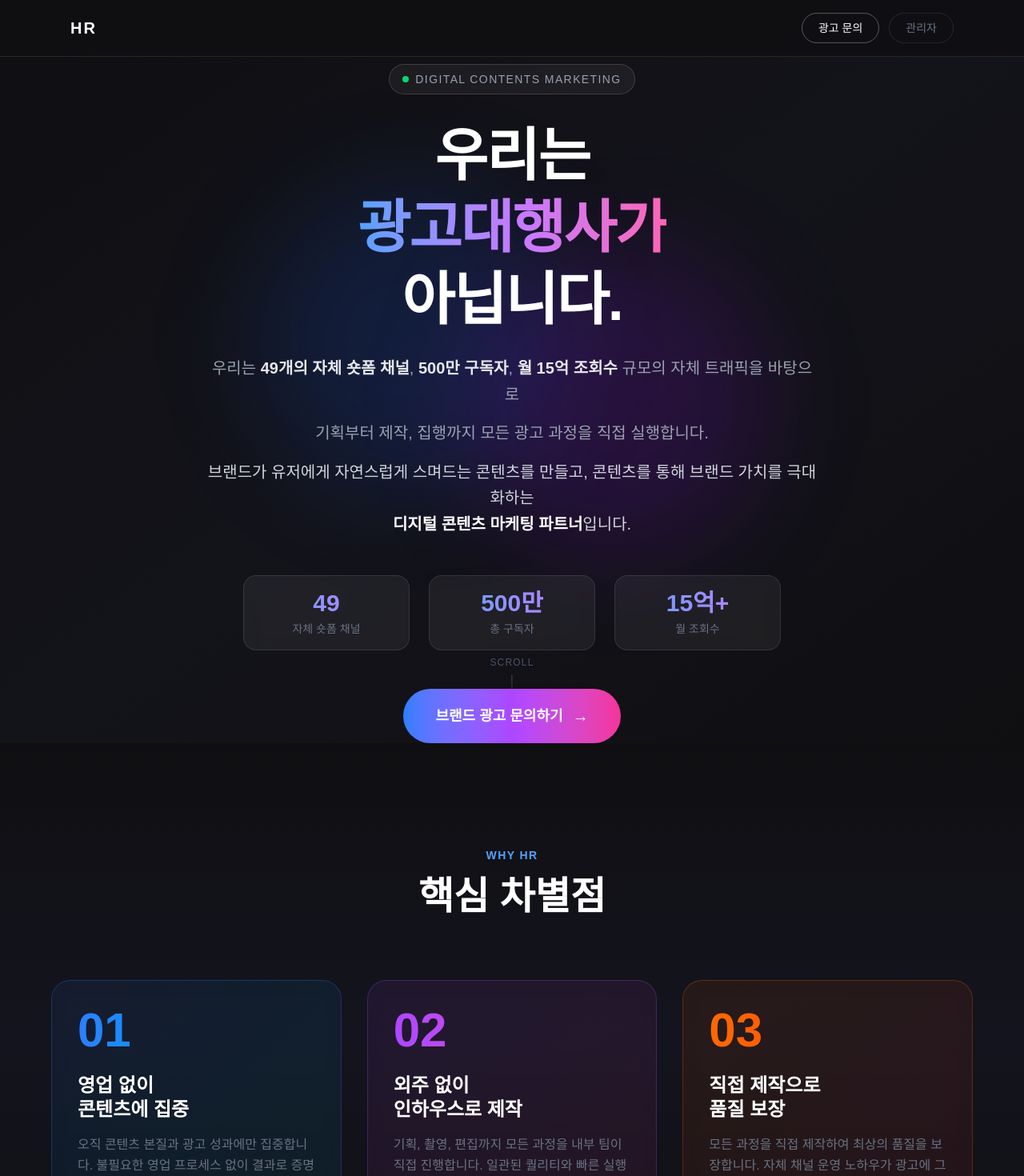
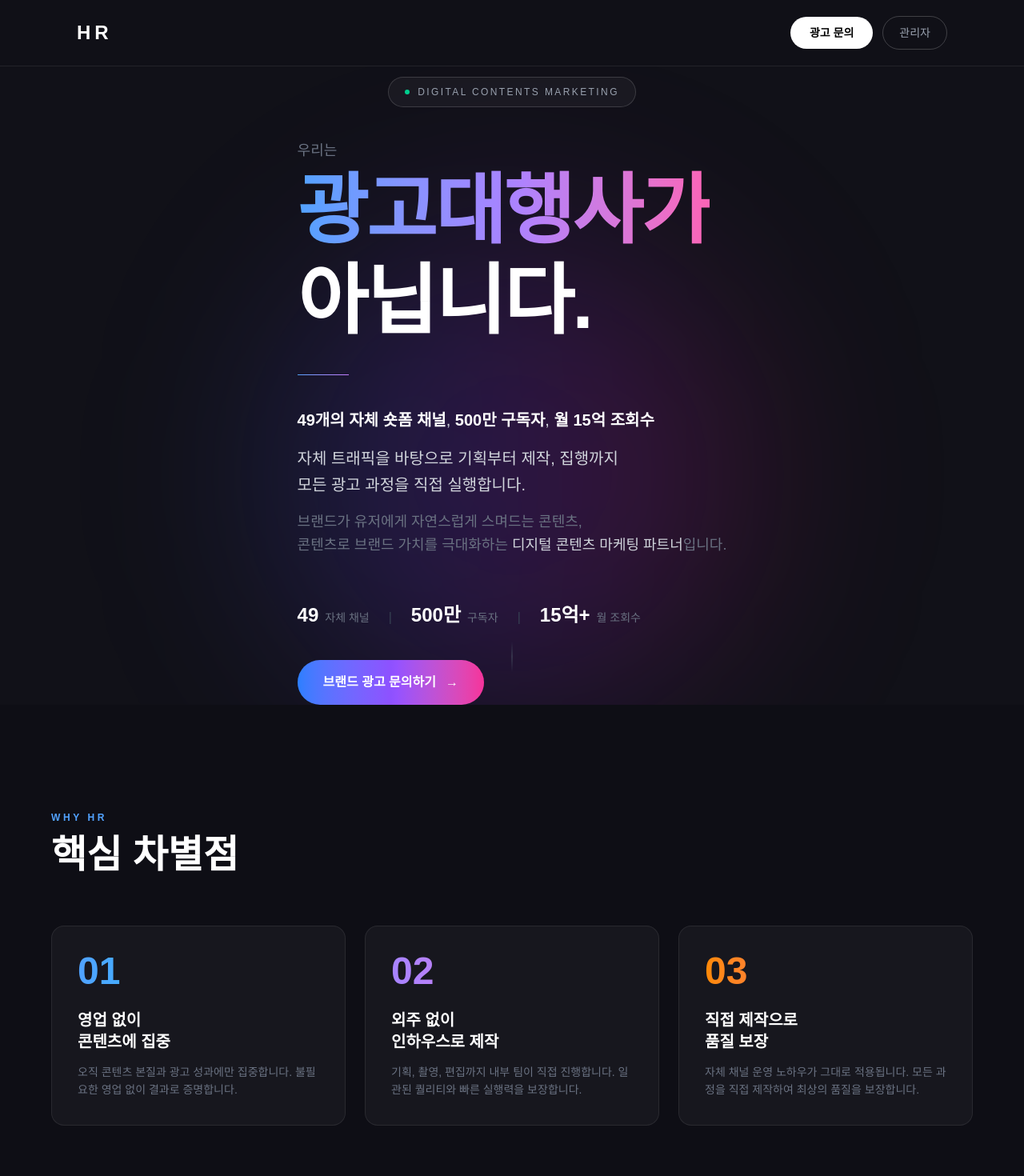
Before and after one commit to theooozy/hrcompany, a Next.js app: page / in a window 1280 px wide. Shown: the top 1470 px of the page at 80% size. Built offline with nearby package versions, Linux system fonts and the light colour scheme.

Commit message:
디자인 업데이트

```diff
--- a/app/page.tsx
+++ b/app/page.tsx
@@ -16,22 +16,22 @@ export default function Home() {
   }
 
   return (
-    <main className="min-h-screen bg-[#0f0f12] text-white overflow-x-hidden">
+    <main className="min-h-screen bg-[#111118] text-white overflow-x-hidden">
 
       {/* 네비게이션 */}
-      <nav className="fixed top-0 w-full z-50 bg-[#0f0f12]/80 backdrop-blur-md border-b border-white/10">
-        <div className="max-w-6xl mx-auto px-6 py-4 flex justify-between items-center">
-          <span className="text-xl font-black tracking-widest text-white">HR</span>
+      <nav className="fixed top-0 w-full z-50 bg-[#111118]/90 backdrop-blur-md border-b border-white/[0.08]">
+        <div className="max-w-6xl mx-auto px-8 py-5 flex justify-between items-center">
+          <span className="text-2xl font-black tracking-[0.2em] text-white">HR</span>
           <div className="flex items-center gap-3">
             <button
               onClick={() => setShowForm(true)}
-              className="text-sm px-5 py-2 border border-white/30 rounded-full hover:bg-white hover:text-black transition-all duration-300"
+              className="text-sm px-6 py-2.5 bg-white text-black rounded-full font-semibold hover:bg-gray-100 transition-all duration-300"
             >
               광고 문의
             </button>
             <button
               onClick={() => router.push('/admin/login')}
-              className="text-sm px-5 py-2 border border-white/10 rounded-full text-gray-500 hover:text-white hover:border-white/30 transition-all duration-300"
+              className="text-sm px-5 py-2.5 border border-white/20 rounded-full text-gray-400 hover:text-white hover:border-white/40 transition-all duration-300"
             >
               관리자
             </button>
@@ -40,123 +40,127 @@ export default function Home() {
       </nav>
 
       {/* 히어로 섹션 */}
-      <section className="relative min-h-screen flex items-center justify-center px-6 pt-20">
-        <div className="absolute inset-0 bg-gradient-to-br from-[#0f0f12] via-[#13131a] to-[#0f0f12]" />
-        <div className="absolute top-1/4 left-1/4 w-96 h-96 bg-blue-600/15 rounded-full blur-3xl" />
-        <div className="absolute bottom-1/4 right-1/4 w-96 h-96 bg-purple-600/15 rounded-full blur-3xl" />
+      <section className="relative min-h-screen flex items-center justify-center px-6 pt-24">
+        <div className="absolute inset-0 bg-[#111118]" />
+        <div className="absolute top-1/3 left-1/2 -translate-x-1/2 w-[600px] h-[600px] bg-gradient-to-r from-blue-600/20 via-purple-600/20 to-pink-600/20 rounded-full blur-[120px]" />
 
-        <div className="relative z-10 max-w-5xl mx-auto text-center">
-          <div className="inline-flex items-center gap-2 px-4 py-2 rounded-full border border-white/15 bg-white/5 backdrop-blur-sm mb-8">
-            <span className="w-2 h-2 rounded-full bg-green-400 animate-pulse" />
-            <span className="text-sm text-gray-400 tracking-widest">DIGITAL CONTENTS MARKETING</span>
+        <div className="relative z-10 max-w-4xl mx-auto">
+          {/* 배지 */}
+          <div className="flex justify-center mb-10">
+            <div className="inline-flex items-center gap-2.5 px-5 py-2.5 rounded-full border border-white/15 bg-white/[0.04]">
+              <span className="w-1.5 h-1.5 rounded-full bg-emerald-400 animate-pulse" />
+              <span className="text-xs text-gray-400 tracking-[0.2em] font-medium">DIGITAL CONTENTS MARKETING</span>
+            </div>
           </div>
 
-          <h1 className="text-5xl md:text-7xl font-black leading-tight mb-6 tracking-tight">
-            <span className="text-white">우리는</span>
-            <br />
-            <span className="bg-gradient-to-r from-blue-400 via-purple-400 to-pink-400 bg-clip-text text-transparent">
+          {/* 메인 헤드라인 - 왼쪽 정렬 */}
+          <div className="mb-10">
+            <p className="text-lg text-gray-500 mb-3 font-medium">우리는</p>
+            <h1 className="text-6xl md:text-8xl font-black leading-[1.05] tracking-tight mb-3">
+              <span className="bg-gradient-to-r from-blue-400 via-violet-400 to-pink-400 bg-clip-text text-transparent">
                 광고대행사가
               </span>
-            <br />
-            <span className="text-white">아닙니다.</span>
             </h1>
+            <h1 className="text-6xl md:text-8xl font-black leading-[1.05] tracking-tight text-white">
+              아닙니다.
+            </h1>
+          </div>
 
-          <p className="text-lg md:text-xl text-gray-400 leading-relaxed max-w-3xl mx-auto mb-4">
-            우리는 <span className="text-gray-200 font-semibold">49개의 자체 숏폼 채널</span>,{' '}
-            <span className="text-gray-200 font-semibold">500만 구독자</span>,{' '}
-            <span className="text-gray-200 font-semibold">월 15억 조회수</span> 규모의
-            자체 트래픽을 바탕으로
+          {/* 구분선 */}
+          <div className="w-16 h-px bg-gradient-to-r from-blue-400 to-purple-400 mb-10" />
+
+          {/* 본문 */}
+          <div className="max-w-2xl space-y-4 mb-14">
+            <p className="text-xl text-gray-300 leading-relaxed">
+              <span className="text-white font-semibold">49개의 자체 숏폼 채널</span>,{' '}
+              <span className="text-white font-semibold">500만 구독자</span>,{' '}
+              <span className="text-white font-semibold">월 15억 조회수</span>
             </p>
-          <p className="text-lg md:text-xl text-gray-400 leading-relaxed max-w-3xl mx-auto mb-4">
-            기획부터 제작, 집행까지 모든 광고 과정을 직접 실행합니다.
+            <p className="text-xl text-gray-300 leading-relaxed">
+              자체 트래픽을 바탕으로 기획부터 제작, 집행까지<br />
+              모든 광고 과정을 직접 실행합니다.
             </p>
-          <p className="text-lg md:text-xl text-gray-300 leading-relaxed max-w-3xl mx-auto mb-12">
-            브랜드가 유저에게 자연스럽게 스며드는 콘텐츠를 만들고,
-            콘텐츠를 통해 브랜드 가치를 극대화하는
-            <br />
-            <span className="text-white font-semibold">디지털 콘텐츠 마케팅 파트너</span>입니다.
+            <p className="text-lg text-gray-500 leading-relaxed">
+              브랜드가 유저에게 자연스럽게 스며드는 콘텐츠,<br />
+              콘텐츠로 브랜드 가치를 극대화하는
+              {' '}<span className="text-gray-300 font-medium">디지털 콘텐츠 마케팅 파트너</span>입니다.
             </p>
+          </div>
 
-          <div className="grid grid-cols-3 gap-6 max-w-2xl mx-auto mb-12">
+          {/* 통계 + CTA */}
+          <div className="flex flex-wrap items-center gap-6">
             {[
-              { num: '49', label: '자체 숏폼 채널' },
-              { num: '500만', label: '총 구독자' },
+              { num: '49', label: '자체 채널' },
+              { num: '500만', label: '구독자' },
               { num: '15억+', label: '월 조회수' },
             ].map((stat, i) => (
-              <div key={i} className="p-4 rounded-2xl bg-white/[0.06] border border-white/10 backdrop-blur-sm">
-                <div className="text-3xl font-black bg-gradient-to-r from-blue-400 to-purple-400 bg-clip-text text-transparent">
-                  {stat.num}
-                </div>
-                <div className="text-sm text-gray-500 mt-1">{stat.label}</div>
+              <div key={i} className="flex items-baseline gap-2">
+                <span className="text-2xl font-black text-white">{stat.num}</span>
+                <span className="text-sm text-gray-500">{stat.label}</span>
+                {i < 2 && <span className="text-gray-700 ml-4">|</span>}
               </div>
             ))}
           </div>
 
+          <div className="mt-10">
             <button
               onClick={() => setShowForm(true)}
-            className="group relative inline-flex items-center gap-3 px-10 py-5 rounded-full text-lg font-bold overflow-hidden transition-all duration-300 hover:scale-105"
+              className="group inline-flex items-center gap-3 px-8 py-4 rounded-full text-base font-semibold bg-gradient-to-r from-blue-500 via-violet-500 to-pink-500 text-white hover:shadow-lg hover:shadow-purple-500/25 hover:scale-105 transition-all duration-300"
             >
-            <span className="absolute inset-0 bg-gradient-to-r from-blue-500 via-purple-500 to-pink-500" />
-            <span className="absolute inset-0 bg-gradient-to-r from-blue-600 via-purple-600 to-pink-600 opacity-0 group-hover:opacity-100 transition-opacity duration-300" />
-            <span className="relative text-white">브랜드 광고 문의하기</span>
-            <span className="relative text-white text-xl group-hover:translate-x-1 transition-transform duration-300">→</span>
+              브랜드 광고 문의하기
+              <span className="group-hover:translate-x-1 transition-transform duration-300">→</span>
             </button>
           </div>
+        </div>
 
-        <div className="absolute bottom-10 left-1/2 -translate-x-1/2 flex flex-col items-center gap-2 animate-bounce">
-          <span className="text-xs text-gray-600 tracking-widest">SCROLL</span>
-          <div className="w-px h-8 bg-gradient-to-b from-gray-600 to-transparent" />
+        <div className="absolute bottom-10 left-1/2 -translate-x-1/2 flex flex-col items-center gap-2">
+          <div className="w-px h-10 bg-gradient-to-b from-transparent via-gray-600 to-transparent animate-pulse" />
         </div>
       </section>
 
-      {/* 핵심 차별점 섹션 */}
-      <section className="py-32 px-6 relative">
-        <div className="absolute inset-0 bg-gradient-to-b from-[#0f0f12] via-[#14141e] to-[#0f0f12]" />
-        <div className="relative z-10 max-w-6xl mx-auto">
-          <div className="text-center mb-20">
-            <span className="text-sm tracking-widest text-blue-400 font-semibold">WHY HR</span>
-            <h2 className="text-4xl md:text-5xl font-black mt-4 text-white">핵심 차별점</h2>
+      {/* 핵심 차별점 */}
+      <section className="py-32 px-6 relative bg-[#0e0e15]">
+        <div className="max-w-6xl mx-auto">
+          <div className="mb-16">
+            <span className="text-xs tracking-[0.3em] text-blue-400 font-semibold">WHY HR</span>
+            <h2 className="text-4xl md:text-5xl font-black mt-3 text-white">핵심 차별점</h2>
           </div>
 
-          <div className="grid md:grid-cols-3 gap-8">
+          <div className="grid md:grid-cols-3 gap-6">
             {[
               {
                 num: '01',
                 title: '영업 없이\n콘텐츠에 집중',
-                desc: '오직 콘텐츠 본질과 광고 성과에만 집중합니다. 불필요한 영업 프로세스 없이 결과로 증명합니다.',
-                gradient: 'from-blue-500 to-cyan-500',
-                bg: 'from-blue-500/8 to-cyan-500/8',
-                border: 'border-blue-500/25',
+                desc: '오직 콘텐츠 본질과 광고 성과에만 집중합니다. 불필요한 영업 없이 결과로 증명합니다.',
+                color: 'from-blue-400 to-cyan-400',
+                glow: 'group-hover:shadow-blue-500/20',
               },
               {
                 num: '02',
                 title: '외주 없이\n인하우스로 제작',
-                desc: '기획, 촬영, 편집까지 모든 과정을 내부 팀이 직접 진행합니다. 일관된 퀄리티와 빠른 실행력을 보장합니다.',
-                gradient: 'from-purple-500 to-pink-500',
-                bg: 'from-purple-500/8 to-pink-500/8',
-                border: 'border-purple-500/25',
+                desc: '기획, 촬영, 편집까지 내부 팀이 직접 진행합니다. 일관된 퀄리티와 빠른 실행력을 보장합니다.',
+                color: 'from-violet-400 to-pink-400',
+                glow: 'group-hover:shadow-violet-500/20',
               },
               {
                 num: '03',
                 title: '직접 제작으로\n품질 보장',
-                desc: '모든 과정을 직접 제작하여 최상의 품질을 보장합니다. 자체 채널 운영 노하우가 광고에 그대로 적용됩니다.',
-                gradient: 'from-orange-500 to-red-500',
-                bg: 'from-orange-500/8 to-red-500/8',
-                border: 'border-orange-500/25',
+                desc: '자체 채널 운영 노하우가 그대로 적용됩니다. 모든 과정을 직접 제작하여 최상의 품질을 보장합니다.',
+                color: 'from-orange-400 to-red-400',
+                glow: 'group-hover:shadow-orange-500/20',
               },
             ].map((item, i) => (
               <div
                 key={i}
-                className={`relative p-8 rounded-3xl bg-gradient-to-br ${item.bg} border ${item.border} backdrop-blur-sm hover:scale-105 transition-all duration-300 group`}
+                className={`group p-8 rounded-2xl bg-white/[0.04] border border-white/[0.08] hover:bg-white/[0.07] hover:border-white/15 hover:shadow-xl ${item.glow} transition-all duration-300`}
               >
-                <div className={`text-6xl font-black bg-gradient-to-r ${item.gradient} bg-clip-text text-transparent mb-6`}>
+                <div className={`text-5xl font-black bg-gradient-to-r ${item.color} bg-clip-text text-transparent mb-6`}>
                   {item.num}
                 </div>
-                <h3 className="text-2xl font-bold text-white mb-4 whitespace-pre-line leading-tight">
+                <h3 className="text-xl font-bold text-white mb-3 whitespace-pre-line leading-snug">
                   {item.title}
                 </h3>
-                <p className="text-gray-500 leading-relaxed">{item.desc}</p>
-                <div className={`absolute bottom-0 left-0 w-full h-1 rounded-b-3xl bg-gradient-to-r ${item.gradient} opacity-0 group-hover:opacity-100 transition-opacity duration-300`} />
+                <p className="text-gray-500 leading-relaxed text-sm">{item.desc}</p>
               </div>
             ))}
           </div>
@@ -164,62 +168,61 @@ export default function Home() {
       </section>
 
       {/* 하단 CTA */}
-      <section className="py-32 px-6 relative">
-        <div className="absolute inset-0 bg-gradient-to-r from-blue-900/20 via-purple-900/20 to-pink-900/20" />
+      <section className="py-32 px-6 bg-[#111118] relative overflow-hidden">
+        <div className="absolute inset-0 bg-gradient-to-r from-blue-600/10 via-violet-600/10 to-pink-600/10" />
         <div className="relative z-10 max-w-3xl mx-auto text-center">
-          <h2 className="text-4xl md:text-5xl font-black text-white mb-6 leading-tight">
+          <h2 className="text-4xl md:text-5xl font-black text-white mb-4 leading-tight">
             지금 바로<br />
-            <span className="bg-gradient-to-r from-blue-400 via-purple-400 to-pink-400 bg-clip-text text-transparent">
+            <span className="bg-gradient-to-r from-blue-400 via-violet-400 to-pink-400 bg-clip-text text-transparent">
               브랜드 성장을 시작하세요
             </span>
           </h2>
-          <p className="text-gray-500 mb-10 text-lg">
+          <p className="text-gray-500 mb-10">
             자체 트래픽과 검증된 콘텐츠 제작 역량으로 브랜드의 가치를 높여드립니다.
           </p>
           <button
             onClick={() => setShowForm(true)}
-            className="group relative inline-flex items-center gap-3 px-10 py-5 rounded-full text-lg font-bold overflow-hidden transition-all duration-300 hover:scale-105"
+            className="inline-flex items-center gap-3 px-8 py-4 rounded-full font-semibold bg-gradient-to-r from-blue-500 via-violet-500 to-pink-500 text-white hover:shadow-lg hover:shadow-purple-500/25 hover:scale-105 transition-all duration-300"
           >
-            <span className="absolute inset-0 bg-gradient-to-r from-blue-500 via-purple-500 to-pink-500" />
-            <span className="relative text-white">브랜드 광고 문의하기</span>
-            <span className="relative text-white text-xl group-hover:translate-x-1 transition-transform duration-300">→</span>
+            브랜드 광고 문의하기 →
           </button>
         </div>
       </section>
 
-      {/* 푸터 */}
-      <footer className="border-t border-white/10 py-8 px-6 text-center text-gray-600 text-sm">
+      <footer className="border-t border-white/[0.06] py-8 px-6 text-center text-gray-700 text-sm bg-[#0e0e15]">
         © 2026 HR Company. All rights reserved.
       </footer>
 
       {/* 문의 모달 */}
       {showForm && (
-        <div className="fixed inset-0 z-50 flex items-center justify-center p-4 bg-black/80 backdrop-blur-sm">
-          <div className="relative w-full max-w-lg bg-[#13131a] border border-white/15 rounded-3xl p-8 shadow-2xl">
+        <div className="fixed inset-0 z-50 flex items-center justify-center p-4 bg-black/70 backdrop-blur-md">
+          <div className="relative w-full max-w-lg bg-[#16161f] border border-white/10 rounded-2xl p-8 shadow-2xl">
             <button
               onClick={() => { setShowForm(false); setSubmitted(false) }}
-              className="absolute top-4 right-4 text-gray-400 hover:text-white text-2xl w-8 h-8 flex items-center justify-center"
+              className="absolute top-5 right-5 text-gray-600 hover:text-white transition-colors text-xl"
             >
-              ×
+              ✕
             </button>
 
             {submitted ? (
-              <div className="text-center py-8">
-                <div className="text-5xl mb-4">✅</div>
-                <h3 className="text-2xl font-bold text-white mb-2">문의가 접수되었습니다!</h3>
-                <p className="text-gray-400">빠른 시일 내에 연락드리겠습니다.</p>
+              <div className="text-center py-10">
+                <div className="w-16 h-16 rounded-full bg-emerald-500/20 flex items-center justify-center mx-auto mb-4">
+                  <span className="text-2xl">✓</span>
+                </div>
+                <h3 className="text-xl font-bold text-white mb-2">문의가 접수되었습니다!</h3>
+                <p className="text-gray-500 text-sm">빠른 시일 내에 연락드리겠습니다.</p>
                 <button
                   onClick={() => { setShowForm(false); setSubmitted(false) }}
-                  className="mt-6 px-6 py-3 rounded-full bg-white/10 hover:bg-white/20 text-white transition-all"
+                  className="mt-6 px-6 py-2.5 rounded-full bg-white/10 hover:bg-white/15 text-white text-sm transition-all"
                 >
                   닫기
                 </button>
               </div>
             ) : (
               <>
-                <h3 className="text-2xl font-bold text-white mb-2">브랜드 광고 문의</h3>
-                <p className="text-gray-500 mb-6 text-sm">문의 내용을 남겨주시면 빠르게 연락드리겠습니다.</p>
-                <form onSubmit={handleSubmit} className="space-y-4">
+                <h3 className="text-xl font-bold text-white mb-1">브랜드 광고 문의</h3>
+                <p className="text-gray-500 text-sm mb-6">문의 내용을 남겨주시면 빠르게 연락드리겠습니다.</p>
+                <form onSubmit={handleSubmit} className="space-y-3">
                   {[
                     { key: 'company', label: '회사명', placeholder: '회사명을 입력해주세요' },
                     { key: 'name', label: '담당자 이름', placeholder: '이름을 입력해주세요' },
@@ -227,30 +230,30 @@ export default function Home() {
                     { key: 'email', label: '이메일', placeholder: 'example@company.com' },
                   ].map((field) => (
                     <div key={field.key}>
-                      <label className="block text-sm text-gray-500 mb-1">{field.label}</label>
+                      <label className="block text-xs text-gray-500 mb-1.5">{field.label}</label>
                       <input
                         type="text"
                         placeholder={field.placeholder}
                         required
                         value={formData[field.key as keyof typeof formData]}
                         onChange={(e) => setFormData({ ...formData, [field.key]: e.target.value })}
-                        className="w-full px-4 py-3 rounded-xl bg-white/5 border border-white/10 text-white placeholder-gray-700 focus:outline-none focus:border-blue-500 transition-colors"
+                        className="w-full px-4 py-3 rounded-xl bg-white/[0.05] border border-white/[0.08] text-white placeholder-gray-700 focus:outline-none focus:border-violet-500/50 transition-colors text-sm"
                       />
                     </div>
                   ))}
                   <div>
-                    <label className="block text-sm text-gray-500 mb-1">문의 내용</label>
+                    <label className="block text-xs text-gray-500 mb-1.5">문의 내용</label>
                     <textarea
                       placeholder="광고 목적, 제품/서비스, 예산 등을 자유롭게 적어주세요"
-                      rows={4}
+                      rows={3}
                       value={formData.message}
                       onChange={(e) => setFormData({ ...formData, message: e.target.value })}
-                      className="w-full px-4 py-3 rounded-xl bg-white/5 border border-white/10 text-white placeholder-gray-700 focus:outline-none focus:border-blue-500 transition-colors resize-none"
+                      className="w-full px-4 py-3 rounded-xl bg-white/[0.05] border border-white/[0.08] text-white placeholder-gray-700 focus:outline-none focus:border-violet-500/50 transition-colors resize-none text-sm"
                     />
                   </div>
                   <button
                     type="submit"
-                    className="w-full py-4 rounded-xl font-bold text-white bg-gradient-to-r from-blue-500 via-purple-500 to-pink-500 hover:opacity-90 transition-opacity"
+                    className="w-full py-3.5 rounded-xl font-semibold text-white bg-gradient-to-r from-blue-500 via-violet-500 to-pink-500 hover:opacity-90 transition-opacity"
                   >
                     문의 보내기
                   </button>
```
Also changed, not shown: app/admin/login/page.tsx (+88 -40 lines). Lines whose indentation alone changed are shown as unchanged.
